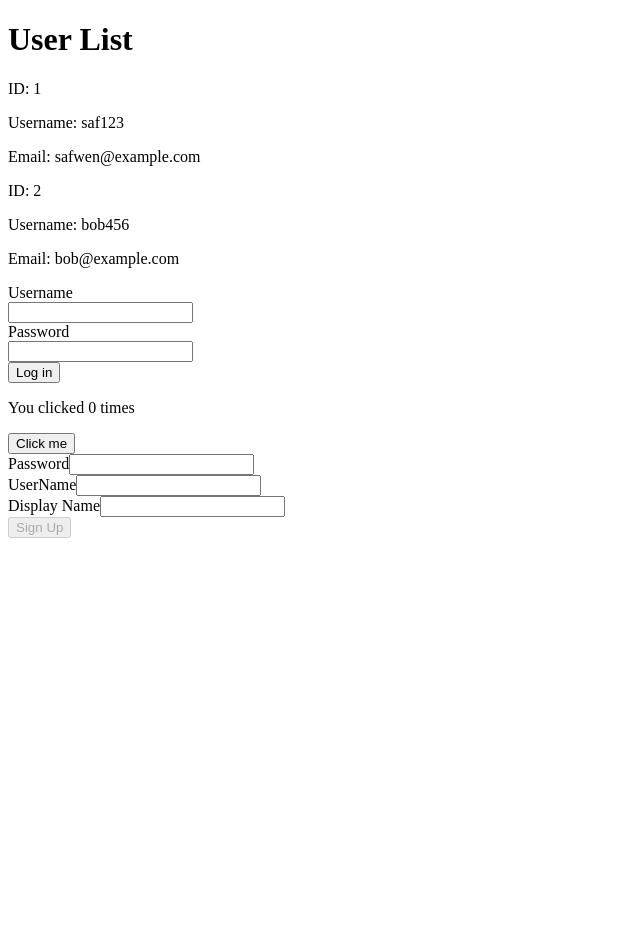
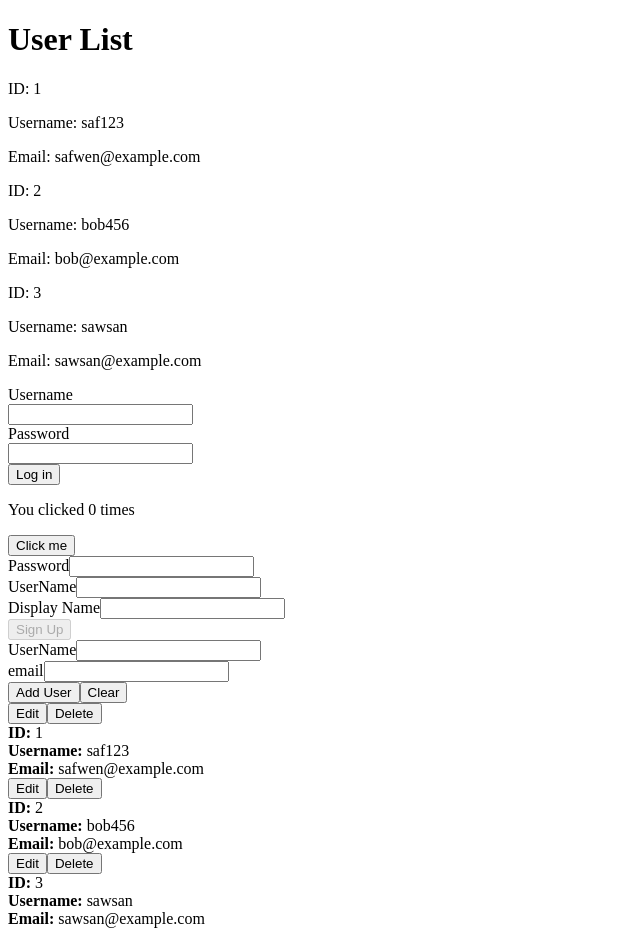
Before and after one commit to Safwen-Saafi/React-tuto, a React (Vite) app: page / in a window 1280 px wide. Shown: the whole page, without its empty margins (0-640 px from the left). Before the commit the page ends 800 px from the top, so only its background shows below. Built offline with nearby package versions, Linux system fonts and the light colour scheme.

Commit message:
Added some more useState examples, finishing the State Section

```diff
--- a/src/App.jsx
+++ b/src/App.jsx
@@ -1,13 +1,24 @@
 import LoginForm from "./Components/LoginForm";
 import { RegisterFormArray } from "./Components/RegisterFormArray";
+import { ButtonUse } from "./Components/UseArrayButtonEdit";
 import UserDetail from "./Components/UserDetail";
 import Counter from "./Components/UseState";
+import { useState } from "react";
 
 export default function App() {
   window.addEventListener("resize", () => {
     console.log(window.innerHeight, window.innerWidth);
   });
-  const mock = [
+  const [username, setUserName] = useState("");
+  const [email, setEmail] = useState("");
+  const [counter, setCounter] = useState(4);
+  // Add clearForm function to reset fields
+  const clearForm = (e) => {
+    e.preventDefault(); // Prevent form submission
+    setUserName(""); // Reset username to empty
+    setEmail(""); // Reset email to empty
+  };
+  const [users, setUsers] = useState([
     {
       id: 1,
       username: "saf123",
@@ -18,16 +29,55 @@ export default function App() {
       username: "bob456",
       email: "bob@example.com",
     },
-  ];
+    {
+      id: 3,
+      username: "sawsan",
+      email: "sawsan@example.com",
+    },
+  ]);
   return (
     <div>
       <h1>User List</h1>
-      {mock.map((user) => {
+      {users.map((user) => {
         return <UserDetail key={user.id} prop={user} />;
       })}
       <LoginForm />
       <Counter />
-      <RegisterFormArray/>
+      <RegisterFormArray />
+      <form
+        onSubmit={(e) => {
+          e.preventDefault();
+          const newUser = {
+            id: counter,
+            username,
+            email,
+          };
+          setCounter((currentCount) => currentCount + 1);
+          setUsers((currentUsersState) => [...currentUsersState, newUser]);
+        }}
+      >
+        <div>
+          <label htmlFor="username">UserName</label>
+          <input
+            id="username"
+            value={username}
+            onChange={(e) => setUserName(e.target.value)}
+          />
+        </div>
+        <div>
+          <label htmlFor="email">email</label>
+          <input
+            id="email"
+            value={email}
+            onChange={(e) => setEmail(e.target.value)}
+          />
+        </div>
+        <button>Add User</button>
+        <button onClick={clearForm}>Clear</button>
+      </form>
+      {users.map((user) => {
+        return <ButtonUse key={user.id} user={user} setUsers={setUsers} />;
+      })}
     </div>
   );
 }
--- a/src/Components/RegisterForm.jsx
+++ b/src/Components/RegisterForm.jsx
@@ -10,7 +10,7 @@ export function RegisterForm() {
  return (
    <form>
      <div>
-       <label htmlFor="username">Username</label>
+       <label htmlFor="password">Password</label>
        <input id="username" value={password} onChange={(e) => setPassword(e.target.value)}/>
      </div>
      <div>
--- /dev/null
+++ b/src/Components/UseArrayButtonEdit.jsx
@@ -0,0 +1,90 @@
+import { useState } from "react";
+import PropTypes from "prop-types";
+
+// setUsers: the function that lets you update the users array
+// user: the current users value
+
+export function ButtonUse({ user, setUsers }) {
+  const [isEditing, setIsEditing] = useState(false);
+  const [username, setUserName] = useState(user.username);
+  const [email, setEmail] = useState(user.email);
+
+  return (
+    <div>
+      <div>
+        <button
+          onClick={() => {
+            setIsEditing((currentState) => !currentState);
+          }}
+        >
+          Edit
+        </button>
+        <button
+            onClick={() => {
+              setUsers((currentUsersState) =>
+                currentUsersState.filter((currentUser) =>
+                  currentUser.id !== user.id
+                )
+              );
+            }}
+          >
+            Delete
+          </button>
+        {isEditing && (
+          <button
+            onClick={() => {
+              setUsers((currentUsersState) =>
+                currentUsersState.map((currentUser) =>
+                  currentUser.id === user.id
+                    ? { ...currentUser, username, email }
+                    : currentUser
+                )
+              );
+              setIsEditing(false);
+            }}
+          >
+            Save
+          </button>
+        )}
+      </div>
+      <div>
+        <b>ID: </b>
+        <span>{user.id}</span>
+        <br />
+        <b>Username: </b>
+        {isEditing ? (
+          <input
+            name="use"
+            id="use"
+            value={username}
+            onChange={(e) => setUserName(e.target.value)}
+          />
+        ) : (
+          <span>{user.username}</span>
+        )}
+        <br />
+        <b>Email: </b>
+        {isEditing ? (
+          <input
+            name="email"
+            id="email"
+            value={email}
+            onChange={(e) => setEmail(e.target.value)}
+          />
+        ) : (
+          <span>{user.email}</span>
+        )}
+        <br />
+      </div>
+    </div>
+  );
+}
+
+ButtonUse.propTypes = {
+  user: PropTypes.shape({
+    id: PropTypes.number.isRequired,
+    username: PropTypes.string.isRequired,
+    email: PropTypes.string.isRequired,
+  }).isRequired,
+  setUsers: PropTypes.func.isRequired,
+};
```
Also changed, not shown: src/Components/ButtonClaude.jsx (added, +89 -0 lines).
